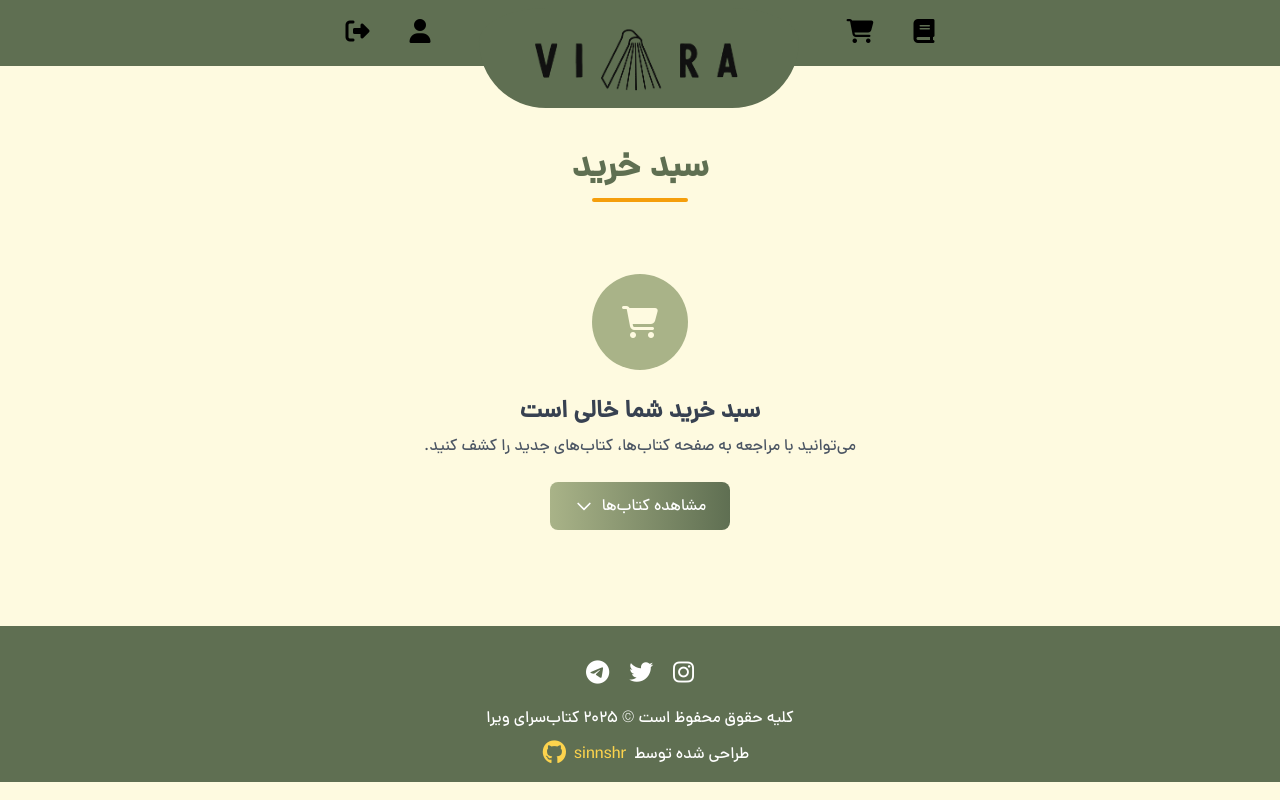
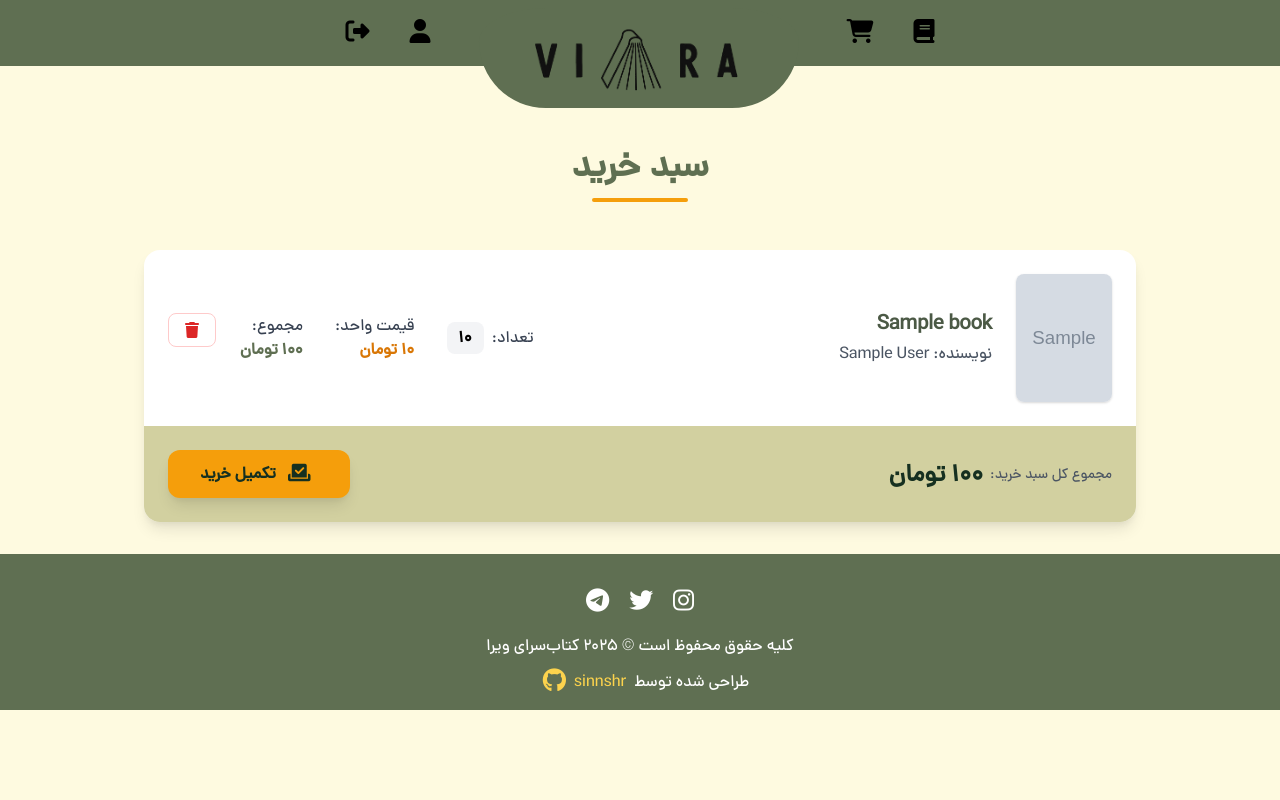
Before and after one commit to sinnshr/Vira, a PHP site: page /public/cart.php in a window 1280 px wide. Run offline with PHP 8.4, Linux system fonts and the light colour scheme; the visitor is signed in with stand-in values (Sample User, id 1); tables that the repository leaves empty or names only in its code hold one stand-in row (values such as "Sample post"); grey boxes marked "Sample" are stand-in pictures; some libraries are stand-ins or nearby versions.

Commit message:
Update cart functionality and remove legacy files
- Replace session-based cart management with database-driven operations.
- Remove redundant legacy files.
- Update UI elements.

```diff
--- a/public/cart.php
+++ b/public/cart.php
@@ -1,103 +1,108 @@
 <?php
 require_once __DIR__ . '/../includes/bootstrap.php';
 $pageTitle = "ویرا - سبد خرید";
+
+if ($_SERVER['REQUEST_METHOD'] === 'POST' && isset($_POST['remove_book_id'])) {
+    deleteFromCart($_POST['remove_book_id']);
+}
+
 ob_start();
-
-if (isset($_SESSION['cart']) && !empty($_SESSION['cart'])) {
-    $book_ids = array_keys($_SESSION['cart']);
-    $ids = implode(',', $book_ids);
-    $sql = "SELECT * FROM books WHERE book_id IN ($ids)";
-    $result = $conn->query($sql);
-    $cart_items = [];
-    while ($row = $result->fetch_assoc()) {
-        $cart_items[$row['book_id']] = $row;
-    }
-}
+$cart_items = fetchCart($_SESSION['id']);
 ?>
 
-<div class="max-w-7xl mx-auto px-4 py-8">
+<div class="max-w-5xl mx-auto px-4 py-8">
     <div class="text-center mb-2 mt-12">
         <h1 class="text-3xl md:text-4xl font-bold text-[#5F6F52] mb-3">سبد خرید</h1>
         <div class="w-24 h-1 bg-amber-500 mx-auto rounded-full"></div>
     </div>
 
     <?php if (isset($cart_items) && !empty($cart_items)): ?>
-        <div class="bg-white rounded-2xl shadow-lg overflow-hidden">
-            <!-- Cart Items -->
-            <div class="divide-y divide-gray-200">
+        <div class="bg-white rounded-2xl shadow-lg mt-12 relative">
+            <div class="divide-y divide-gray-300">
                 <?php
                 $total = 0;
                 foreach ($cart_items as $book_id => $book):
-                    $quantity = $_SESSION['cart'][$book_id];
+                    $quantity = $book['quantity'];
                     $subtotal = $book['price'] * $quantity;
                     $total += $subtotal;
-                ?>
+                    ?>
                     <div class="p-6 flex flex-col md:flex-row items-center gap-6 group hover:bg-gray-50 transition-colors">
-                        <!-- Book Image -->
                         <div class="w-24 h-32 overflow-hidden rounded-lg shadow">
-                            <img
-                                src="<?php echo $book['image_url']; ?>"
-                                alt="<?php echo $book['title']; ?>"
-                                class="w-full h-full object-cover"
-                            >
+                            <img src="<?php echo $book['image_url']; ?>" alt="<?php echo $book['title']; ?>"
+                                class="w-full h-full object-cover">
                         </div>
 
-                        <!-- Book Details -->
                         <div class="flex-1 text-center md:text-right">
-                            <h3 class="text-xl font-bold text-indigo-800"><?php echo $book['title']; ?></h3>
+                            <h3 class="text-xl font-bold text-[#4B5945]"><?php echo $book['title']; ?></h3>
                             <p class="text-gray-600 mt-1">نویسنده: <?php echo $book['author']; ?></p>
                         </div>
 
-                        <!-- Quantity & Price -->
                         <div class="flex items-center gap-8">
                             <div class="flex items-center">
                                 <span class="text-gray-700 ml-2">تعداد:</span>
-                                <span class="bg-gray-100 px-3 py-1 rounded-lg font-bold"><?php echo $quantity; ?></span>
+                                <span
+                                    class="bg-gray-100 px-3 py-1 rounded-lg font-bold"><?php echo toPersianDigits($quantity); ?></span>
                             </div>
 
                             <div>
                                 <p class="text-gray-700">قیمت واحد:</p>
-                                <p class="text-amber-600 font-bold"><?php echo number_format($book['price'], 0, '.', ','); ?> تومان</p>
+                                <p class="text-amber-600 font-bold">
+                                    <?php echo toPersianDigits(number_format($book['price'], 0, '.', ',')); ?>
+                                    تومان
+                                </p>
                             </div>
 
                             <div>
                                 <p class="text-gray-700">مجموع:</p>
-                                <p class="text-indigo-700 font-bold"><?php echo number_format($subtotal, 0, '.', ','); ?> تومان</p>
+                                <p class="text-[#5F6F52] font-bold">
+                                    <?php echo toPersianDigits(number_format($subtotal, 0, '.', ',')); ?> تومان
+                                </p>
                             </div>
                         </div>
+                        <form method="post" class="mt-4 md:mt-0">
+                            <input type="hidden" name="remove_book_id" value="<?php echo $book_id; ?>">
+                            <button type="submit"
+                                class="text-red-600 hover:text-white font-bold px-4 py-2 rounded-lg border border-red-200 hover:bg-red-600 transition"
+                                title="حذف از سبد">
+                                <i class="fa-solid fa-trash"></i>
+                            </button>
+                        </form>
                     </div>
                 <?php endforeach; ?>
             </div>
 
-            <!-- Cart Summary -->
-            <div class="p-6 bg-gradient-to-r from-indigo-50 to-purple-50 border-t">
-                <div class="flex justify-between items-center">
-                    <div class="text-xl font-bold text-indigo-800">
-                        مجموع کل سبد خرید:
+            <div class="p-6 bg-[#D2D0A0] sticky bottom-0 left-0 w-full z-20 rounded-none md:rounded-b-2xl">
+                <div class="flex flex-col md:flex-row items-center justify-center md:justify-between w-full">
+                    <div class="flex items-center justify-center mb-4 md:mb-0">
+                        <span class="text-sm font-medium text-gray-600">مجموع کل سبد خرید:&nbsp;&nbsp;</span>
+                        <span class="text-2xl font-extrabold text-[#163020]">
+                            <?php echo toPersianDigits(number_format($total, 0, '.', ',')); ?> تومان
+                        </span>
                     </div>
-                    <div class="text-2xl font-bold text-purple-800">
-                        <?php echo number_format($total, 0, '.', ','); ?> تومان
+                    <div class="flex justify-center">
+                        <a href="../checkout.php"
+                            class="px-8 py-3 bg-amber-500 hover:bg-amber-600 text-[#163020] font-bold rounded-xl shadow-lg hover:shadow-xl transition-all transform hover:-translate-y-1">
+                            <i class="fa-solid fa-check-to-slot text-[#163020] mx-2 fa-lg"></i>
+                            تکمیل خرید
+                        </a>
                     </div>
-                </div>
-
-                <div class="mt-6 flex justify-end">
-                    <a href="../checkout.php" class="px-8 py-3 bg-gradient-to-r from-indigo-600 to-purple-700 text-white font-bold rounded-xl shadow-lg hover:shadow-xl transition-all hover:from-indigo-700 hover:to-purple-800 transform hover:-translate-y-0.5">
-                        تکمیل خرید →
-                    </a>
                 </div>
             </div>
         </div>
     <?php else: ?>
         <div class="text-center py-16">
             <div class="mx-auto w-24 h-24 bg-[#A9B388] rounded-full flex items-center justify-center mb-6">
-            <i class="fa-solid fa-cart-shopping fa-2x text-[#FEFAE0]"></i>
-            <path stroke-linecap="round" stroke-linejoin="round" stroke-width="1.5" d="M3 3h2l.4 2M7 13h10l4-8H5.4M7 13L5.4 5M7 13l-2.293 2.293c-.63.63-.184 1.707.707 1.707H17m0 0a2 2 0 100 4 2 2 0 000-4zm-8 2a2 2 0 11-4 0 2 2 0 014 0z" />
+                <i class="fa-solid fa-cart-shopping fa-2x text-[#FEFAE0]"></i>
+                <path stroke-linecap="round" stroke-linejoin="round" stroke-width="1.5"
+                    d="M3 3h2l.4 2M7 13h10l4-8H5.4M7 13L5.4 5M7 13l-2.293 2.293c-.63.63-.184 1.707.707 1.707H17m0 0a2 2 0 100 4 2 2 0 000-4zm-8 2a2 2 0 11-4 0 2 2 0 014 0z" />
             </div>
             <h3 class="text-2xl font-bold text-gray-700 mb-2">سبد خرید شما خالی است</h3>
             <p class="text-gray-600 mb-6">می‌توانید با مراجعه به صفحه کتاب‌ها، کتاب‌های جدید را کشف کنید.</p>
-            <a href="/public/books.php" class="inline-flex items-center px-6 py-3 bg-gradient-to-r from-[#A9B388] to-[#5F6F52] text-white rounded-lg font-medium hover:from-[#7C8B62] hover:to-[#43513C]">
+            <a href="/public/books.php"
+                class="inline-flex items-center px-6 py-3 bg-gradient-to-r from-[#A9B388] to-[#5F6F52] text-white rounded-lg font-medium hover:from-[#7C8B62] hover:to-[#43513C]">
                 مشاهده کتاب‌ها
-                <svg xmlns="http://www.w3.org/2000/svg" class="h-5 w-5 mr-2" fill="none" viewBox="0 0 24 24" stroke="currentColor">
+                <svg xmlns="http://www.w3.org/2000/svg" class="h-5 w-5 mr-2" fill="none" viewBox="0 0 24 24"
+                    stroke="currentColor">
                     <path stroke-linecap="round" stroke-linejoin="round" stroke-width="2" d="M19 9l-7 7-7-7" />
                 </svg>
             </a>
```
Also changed, not shown: add_to_cart.php (deleted, +0 -15 lines), checkout.php (deleted, +0 -9 lines).
